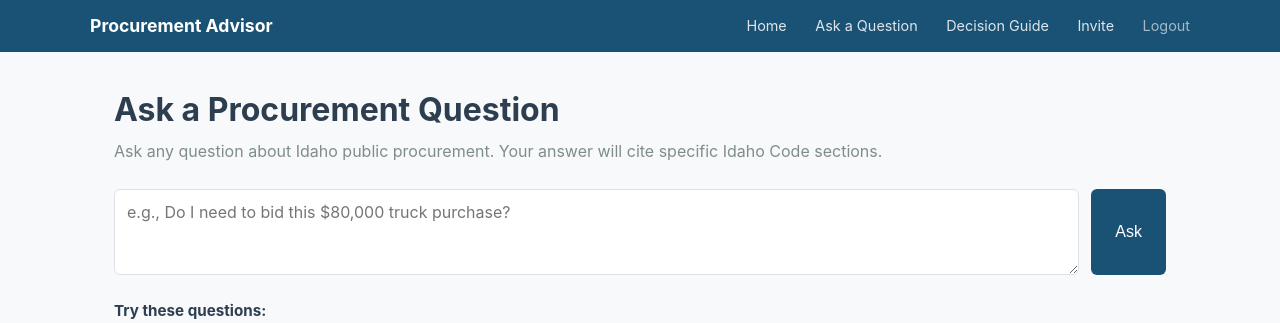
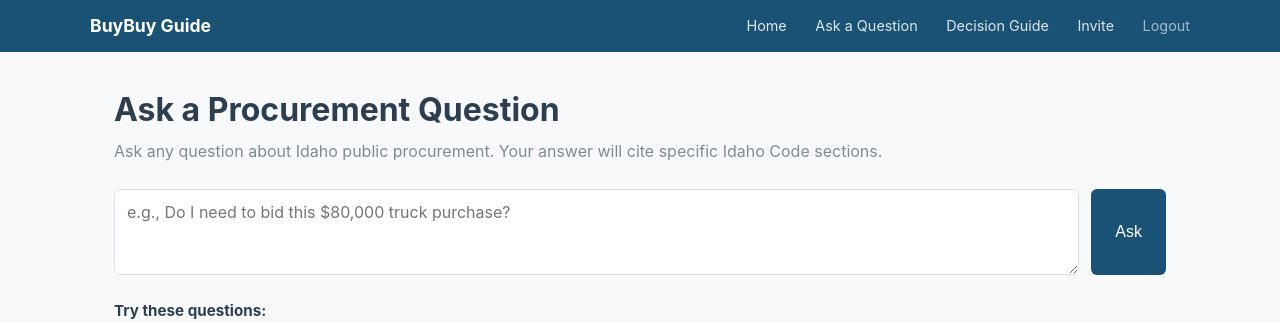
Before and after one commit to BillBrieferServer/buybuy, a FastAPI app: template templates/advisor.html in a window 1280 px wide. Shown: the top 323 px of the page. Run offline with FastAPI, Linux system fonts and the light colour scheme; the template is opened without the code that fills it, so the values that code supplies are empty; parts of the project's set-up code (start-up, migrations or seed data) failed here and were passed over; some libraries are stand-ins or nearby versions.

Commit message:
Rename Procurement Advisor to BuyBuy Guide in nav and title

```diff
--- a/templates/base.html
+++ b/templates/base.html
@@ -3,7 +3,7 @@
 <head>
     <meta charset="UTF-8">
     <meta name="viewport" content="width=device-width, initial-scale=1.0">
-    <title>{% block title %}Procurement Advisor{% endblock %} — Idaho</title>
+    <title>{% block title %}BuyBuy Guide{% endblock %} — Idaho</title>
     <link rel="stylesheet" href="/static/style.css">
     <link rel="manifest" href="/static/manifest.json">
     <meta name="theme-color" content="#1a5276">
@@ -13,7 +13,7 @@
 <body>
     <header>
         <nav>
-            <a href="/home" class="logo">Procurement Advisor</a>
+            <a href="/home" class="logo">BuyBuy Guide</a>
             <div class="nav-links">
                 {% block nav %}
                 <a href="/home">Home</a>
```
